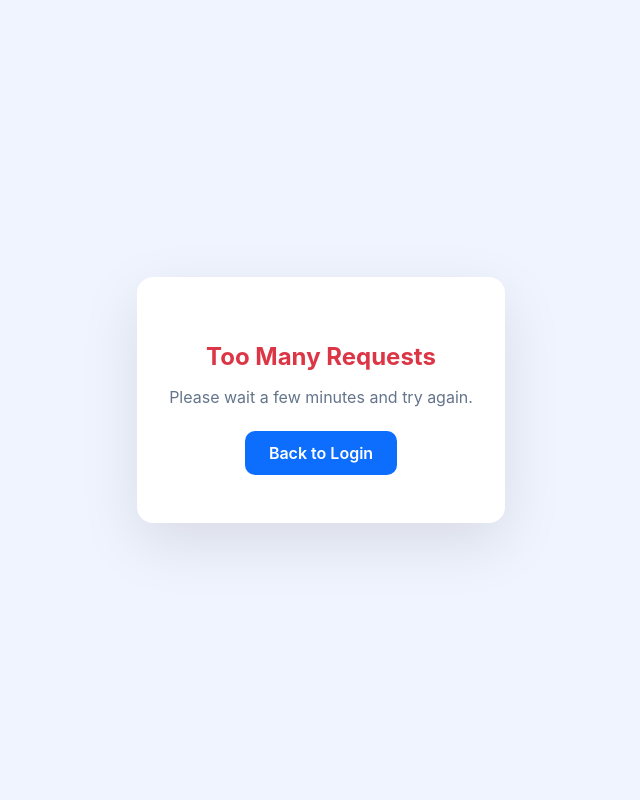
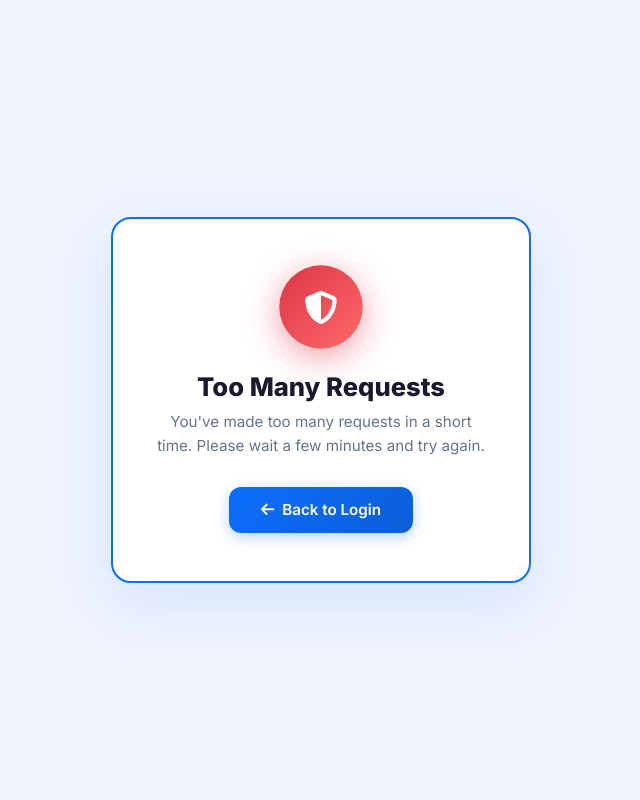
Before and after one commit to Elijah-jah/abfverify, a Django app: template templates/429.html in a window 1280 px wide. Shown: the whole page, without its empty margins (319-959 px from the left). Run offline with Django 5.2, Linux system fonts and the light colour scheme; the template is opened without the code that fills it, so the values that code supplies are empty.

Commit message:
style 429 page with ABFverify theme and add ratelimit error URL

```diff
--- a/templates/429.html
+++ b/templates/429.html
@@ -1,22 +1,105 @@
+{% load static %}
 <!DOCTYPE html>
 <html lang="en">
 <head>
     <meta charset="UTF-8">
     <meta name="viewport" content="width=device-width, initial-scale=1.0">
     <title>Too Many Requests | ABFverify</title>
+    <link rel="preconnect" href="https://fonts.googleapis.com">
+    <link href="https://fonts.googleapis.com/css2?family=Inter:wght@400;500;600;700;800&display=swap" rel="stylesheet">
+    <link rel="stylesheet" href="https://cdnjs.cloudflare.com/ajax/libs/font-awesome/6.5.0/css/all.min.css">
     <style>
-        body { font-family: 'Inter', sans-serif; background: #f0f4ff; display: flex; align-items: center; justify-content: center; min-height: 100vh; margin: 0; }
-        .box { text-align: center; background: #fff; padding: 3rem 2rem; border-radius: 16px; box-shadow: 0 20px 60px rgba(0,0,0,0.1); max-width: 400px; }
-        h1 { color: #dc3545; font-size: 1.5rem; margin-bottom: 0.5rem; }
-        p { color: #64748b; margin-bottom: 1.5rem; }
-        a { display: inline-block; background: #0d6efd; color: #fff; padding: 0.75rem 1.5rem; border-radius: 10px; text-decoration: none; font-weight: 600; }
+        :root {
+            --bg: #f0f4ff;
+            --card: #ffffff;
+            --text: #1a1a2e;
+            --text-secondary: #64748b;
+            --blue: #0d6efd;
+            --blue-dark: #0b5ed7;
+            --danger: #dc3545;
+            --shadow: 0 20px 60px rgba(13, 110, 253, 0.12);
+            --border: #0d6efd;
+        }
+        body.dark, html[data-theme="dark"] body {
+            --bg: #0f172a;
+            --card: #1e293b;
+            --text: #f1f5f9;
+            --text-secondary: #94a3b8;
+            --shadow: 0 20px 60px rgba(0, 0, 0, 0.4);
+            --border: #3b82f6;
+        }
+        * { margin: 0; padding: 0; box-sizing: border-box; }
+        body {
+            font-family: 'Inter', sans-serif;
+            background: var(--bg);
+            color: var(--text);
+            min-height: 100vh;
+            display: flex;
+            align-items: center;
+            justify-content: center;
+            padding: 1rem;
+            transition: background 0.3s ease, color 0.3s ease;
+        }
+        .box {
+            background: var(--card);
+            padding: 3rem 2.5rem;
+            border-radius: 20px;
+            text-align: center;
+            max-width: 420px;
+            width: 100%;
+            box-shadow: var(--shadow);
+            border: 2px solid var(--border);
+            animation: popIn 0.4s ease;
+        }
+        @keyframes popIn {
+            from { opacity: 0; transform: scale(0.9); }
+            to { opacity: 1; transform: scale(1); }
+        }
+        .icon {
+            width: 80px;
+            height: 80px;
+            background: linear-gradient(135deg, #dc3545 0%, #ff6b6b 100%);
+            border-radius: 50%;
+            display: flex;
+            align-items: center;
+            justify-content: center;
+            margin: 0 auto 1.5rem;
+            font-size: 2rem;
+            color: #fff;
+            box-shadow: 0 8px 25px rgba(220, 53, 69, 0.3);
+            animation: pulse 2s infinite;
+        }
+        @keyframes pulse {
+            0%, 100% { transform: scale(1); box-shadow: 0 8px 25px rgba(220, 53, 69, 0.3); }
+            50% { transform: scale(1.05); box-shadow: 0 8px 35px rgba(220, 53, 69, 0.5); }
+        }
+        h1 { font-size: 1.6rem; font-weight: 800; margin-bottom: 0.5rem; }
+        p { color: var(--text-secondary); margin-bottom: 1.75rem; line-height: 1.6; font-size: 0.95rem; }
+        .btn {
+            display: inline-flex;
+            align-items: center;
+            gap: 0.5rem;
+            background: linear-gradient(135deg, var(--blue) 0%, var(--blue-dark) 100%);
+            color: #fff;
+            padding: 0.85rem 2rem;
+            border-radius: 12px;
+            text-decoration: none;
+            font-weight: 600;
+            font-size: 0.95rem;
+            transition: all 0.2s ease;
+            box-shadow: 0 4px 14px rgba(13, 110, 253, 0.3);
+        }
+        .btn:hover { transform: translateY(-2px); box-shadow: 0 6px 20px rgba(13, 110, 253, 0.4); }
+        .logo { margin-bottom: 1.5rem; }
+        .logo img { width: 50px; height: 50px; object-fit: contain; }
     </style>
 </head>
 <body>
     <div class="box">
+        <div class="icon"><i class="fa-solid fa-shield-halved"></i></div>
         <h1>Too Many Requests</h1>
-        <p>Please wait a few minutes and try again.</p>
-        <a href="/login/">Back to Login</a>
+        <p>You've made too many requests in a short time. Please wait a few minutes and try again.</p>
+        <a href="{% url 'login' %}" class="btn"><i class="fa-solid fa-arrow-left"></i> Back to Login</a>
     </div>
 </body>
 </html>
```
